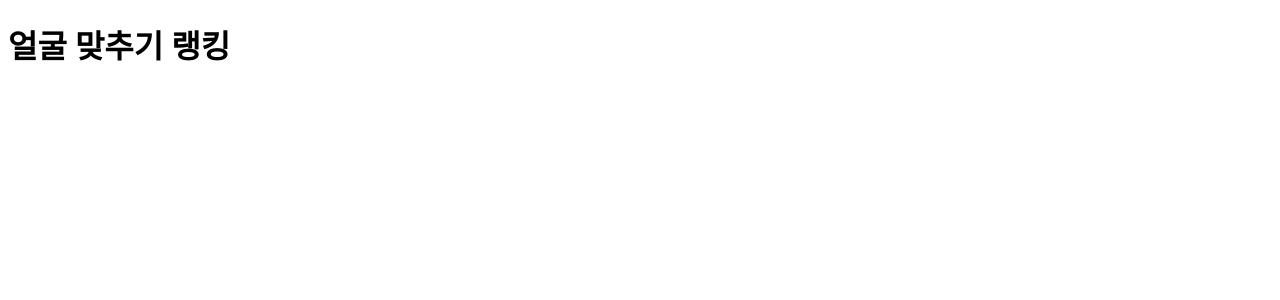
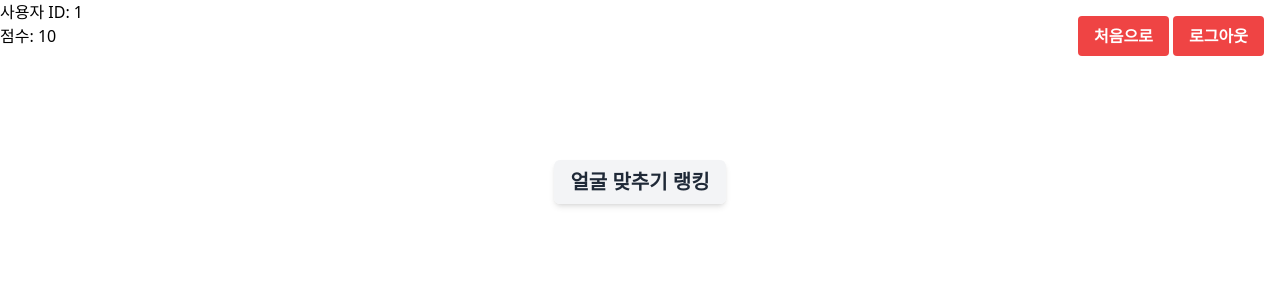
Before and after one commit to nahaan9186/jungle_week0, a Flask app: template templates/ranking.html in a window 1280 px wide. Shown: the top 300 px of the page. Run offline with Flask 3, Linux system fonts and the light colour scheme; the template is opened without the code that fills it: most values are stand-ins (such as "Sample title", 1, 10 or a date in 2020); style sheets or scripts are compiled from the project's sources; some libraries are stand-ins or nearby versions.

Commit message:
랭킹페이지 와꾸

```diff
--- a/templates/ranking.html
+++ b/templates/ranking.html
@@ -1,37 +1,83 @@
-<!DOCTYPE html>
-<html lang="en">
-<head>
-    <meta charset="UTF-8">
-    <meta name="viewport" content="width=device-width, initial-scale=1.0">
-    <script src="https://code.jquery.com/jquery-3.5.1.min.js"></script>
-    <script src="https://cdn.jsdelivr.net/npm/popper.js@1.16.1/dist/umd/popper.min.js" crossorigin="anonymous"></script>
+{% extends "index.html" %}
 
-    <title>{{title}}</title>
-    <script>
-        const maxScore = 10;
-        function showScore(){
+{% block ranking_script %}
+<script>
+    $(document).ready(function () {
+        // AJAX 요청으로 랭킹 데이터를 불러오는 함수
+        function loadRankingData() {
             $.ajax({
                 type: "GET",
-                url:"/api/ranking",
-                data: {},
-                success :function (response){
-                    if (response['result'] == 'success') {
-                        score_list = response['score_list'];
-                        for (let i = 0; i < score_list.length; i++){
-                            let score = score_list[i];
-                            $('#ranking-box').append('<div>' + score + '</div>');
-                        }
+                url: "/api/ranking",
+                success: function (response) {
+                    if (response.result == 'success') {
+                        let scores = response.score_list;
+                        let rankingList = $('#ranking-list');
+                        rankingList.empty(); // 이전 내용을 비웁니다.
+                        scores.forEach((user, index) => {
+                            rankingList.append(
+                                `<li class="flex items-center py-4 px-6">
+                                    <span class="text-gray-700 text-lg font-medium mr-4">${index + 1}.</span>
+                                    <img class="w-12 h-12 rounded-full object-cover mr-4" src="${user.img}" alt="User avatar">
+                                    <div class="flex-1">
+                                        <h3 class="text-lg font-medium text-gray-800">${user.name}</h3>
+                                        <p class="text-gray-600 text-base">${user.score} points</p>
+                                    </div>
+                                </li>`
+                            );
+                        });
+                    } else {
+                        alert("랭킹 데이터를 불러오는 데 실패했습니다.");
                     }
                 }
-            })
+            });
         }
-    </script>
-</head>
-<body>
-    <h1 id = ''>얼굴 맞추기 랭킹</h1>
-    <br>
-    <div id = 'ranking-box'>
 
+        loadRankingData(); // 페이지가 준비되면 랭킹 데이터를 불러옵니다.
+
+                // 로그아웃 버튼 클릭 이벤트
+                $('#logoutButton').click(function() {
+            $.get('/logout', function() {
+                alert('로그아웃 되었습니다.');
+                window.location.href = '/'; // 로그아웃 후 리다이렉트될 페이지
+            });
+        });
+
+        // 로그인 상태 확인
+        if (!userId) {
+            alert('로그인 정보가 없습니다.');
+            window.location.href = '/'; // 로그인 정보가 없을 경우 리다이렉트될 페이지
+        }
+    });
+
+
+    // 처음으로 버튼 클릭 이벤트
+    $('#goToLogin').click(function() {
+            $.get('/', function() {
+                window.location.href = '/'; // 로그아웃 후 리다이렉트될 페이지
+            });
+        });
+</script>
+{% endblock %}
+
+{% block ranking_content %}
+{% if user_id %}
+    <p>사용자 ID: {{ user_id }}</p>
+    <p>점수: {{ score }}</p>
+{% else %}
+    <p>로그인 정보가 없습니다.</p>
+{% endif %}
+<div class="flex min-h-full flex-col justify-center px-6 py-12 lg:px-8">
+<!-- 로그아웃 버튼을 오른쪽 상단에 고정 -->
+<div class="absolute top-0 right-0 m-4 z-10">
+    <button class="bg-red-500 text-white font-bold py-2 px-4 rounded hover:opacity-100 hover:bg-green-700" id="goToLogin">처음으로</button>
+    <button class="bg-red-500 text-white font-bold py-2 px-4 rounded hover:opacity-100 hover:bg-red-700" id="logoutButton">로그아웃</button>
+</div>
+<div class="bg-white shadow-md rounded-md overflow-hidden max-w-lg mx-auto mt-16">
+    <div class="bg-gray-100 py-2 px-4">
+        <h2 class="text-xl font-semibold text-gray-800">얼굴 맞추기 랭킹</h2>
     </div>
-</body>
-</html>
+    <ul id="ranking-list" class="divide-y divide-gray-200">
+        <!-- AJAX를 통해 랭킹 데이터가 여기에 삽입됩니다. -->
+    </ul>
+</div>
+{% endblock %}
```
